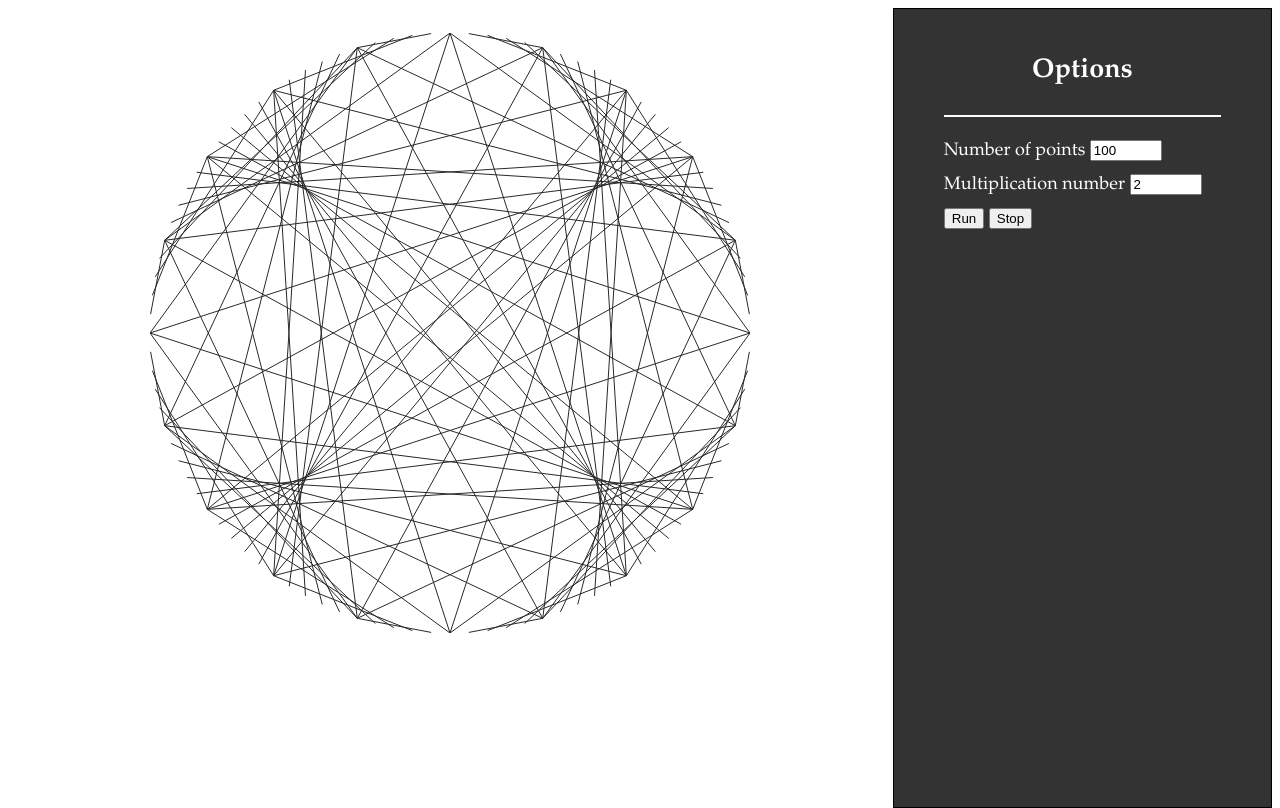
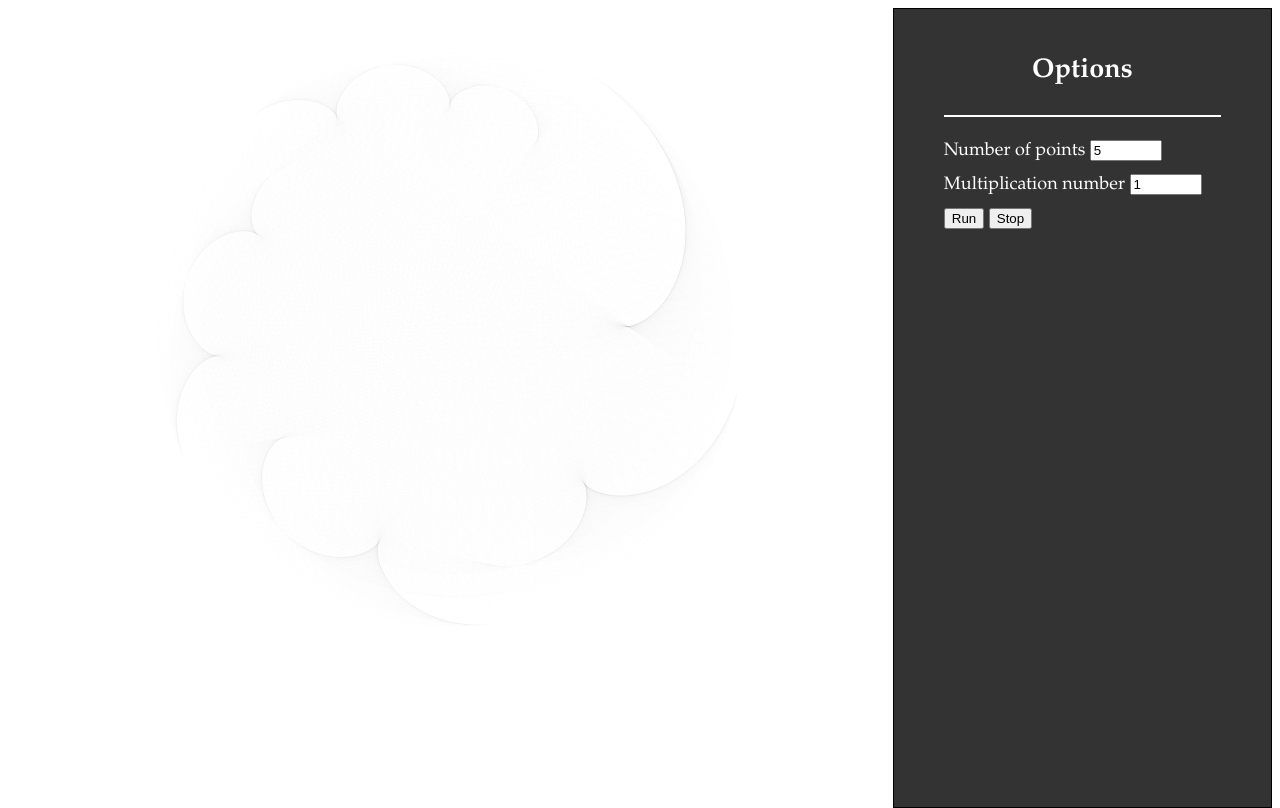
Before and after one commit to julienroland/multiplicationTableCanvas, a plain HTML site: page index.html in a window 1280 px wide. Drawn offline with Linux system fonts and the light colour scheme.

Commit message:
thinner stroke, persistence, colors and fluff

```diff
--- a/index.html
+++ b/index.html
@@ -61,11 +61,11 @@
       <div class="options-list">
         <div class="field">
           <label for="">Number of points</label>
-          <input type="number" class="js-numberOfPoints" min="1" max="1000" value="100">
+          <input type="number" class="js-numberOfPoints" min="1" max="5000" value="5">
         </div>
         <div class="field">
           <label for="">Multiplication number</label>
-          <input type="number" class="js-multiplicationNumber" min="1" max="1000" value="2">
+          <input type="number" class="js-multiplicationNumber" min="1" max="5000" value="1">
         </div>
         <div class="field">
           <input type="submit" value="Run">
--- a/script.js
+++ b/script.js
@@ -6,7 +6,7 @@
   var canvasHeight = canvas.height;
   var canvasX = canvas.offsetWidth;
   var canvasY = canvas.offsetHeight;
-  var strokeSize = 1;
+  var strokeSize = 0.015;
   var animationFrame;
 
   //Options
@@ -19,48 +19,46 @@
 
   var xBaseValue;
   var yBaseValue;
-  var iIncrement = 0.01;
+  var iIncrement = 0.008;
   var algorithm = function(n, k) {
-    var diameter = Math.min(canvasWidth, canvasHeight) / 2;
-    context.clearRect(0, 0, canvasWidth, canvasHeight);
-    context.strokeStyle = "rgb(40, 40, 40)";
-    context.fillStyle = "rgba(140, 40, 40, 1)";
+    var diameter = Math.min(canvasWidth, canvasHeight) / 2,
+        radialOffset = Math.sin(yBaseValue / 500) * 200,
+        diameterChange = Math.pow((Math.cos(yBaseValue / 4) + 2) / 3, 2);
+
+    var red = (yBaseValue * 10 % 255) | 0,
+      green = (yBaseValue * 20 % 255) | 0,
+      blue = (yBaseValue % 255) | 0;
+
+    context.strokeStyle = "rgba(" + red + ", " + green + ", " + blue + ", 0.9)";
     context.lineWidth = strokeSize;
     context.beginPath();
     for (var i = 0; i < n; i++) {
-      context.moveTo(canvasX / 2 + diameter * Math.cos(2 * i * (1 / n) * Math.PI), canvasY / 2 + diameter * Math.sin(2 * i * (1 / n) * Math.PI));
-      context.lineTo(canvasX / 2 + diameter * Math.cos(2 * i * k * (1 / n) * Math.PI), canvasY / 2 + diameter * Math.sin(2 * i * k * (1 / n) * Math.PI));
+      var rpos = i + radialOffset;
+      context.moveTo(canvasX / 2 + diameter * diameterChange * Math.cos(2 * rpos * (1 / n) * Math.PI), canvasY / 2 + diameter * diameterChange * Math.sin(2 * rpos * (1 / n) * Math.PI));
+      context.lineTo(canvasX / 2 + diameter * diameterChange * Math.cos(2 * rpos * k * (1 / n) * Math.PI), canvasY / 2 + diameter * diameterChange * Math.sin(2 * rpos * k * (1 / n) * Math.PI));
+      context.lineTo(canvasX / 2 + diameter * diameterChange * Math.cos(2 * (rpos + 0.01) * k * (1 / n) * Math.PI), canvasY / 2 + diameter * diameterChange * Math.sin(2 * (rpos + 0.01) * k * (1 / n) * Math.PI));
     }
     context.stroke();
-
-    // if (taillePoints > 0) { //on trace les n points si on veut qu'ils soient affichés
-    // for (var i = 0; i < n; i++) {
-    //   context.moveTo(canvasX / 2 + rayonEtoile * Math.cos(2 * i * (1 / n) * Math.PI) + taillePoints, canvasY / 2 + rayonEtoile * Math.sin(2 * i * (1 / n) * Math.PI));
-    //   context.arc(canvasX / 2 + rayonEtoile * Math.cos(2 * i * (1 / n) * Math.PI), canvasY / 2 + rayonEtoile * Math.sin(2 * i * (1 / n) * Math.PI), taillePoints, 0, 2 * Math.PI);
-    //   context.fill();
-    // }
-    // }
-
-  }
+  };
 
   var run = function() {
-
     algorithm(xBaseValue, yBaseValue); //100, 98
     yBaseValue += iIncrement;
-  }
+  };
 
   var activeOptions = function(e) {
     e.preventDefault();
     getOptions();
+    context.clearRect(0, 0, canvasWidth, canvasHeight);
     Animator.remove(animationFrame);
     animationFrame = Animator.add(run);
-  }
+  };
 
   var getOptions = function() {
     xBaseValue = parseInt(document.getElementsByClassName("js-numberOfPoints")[0].value);
     yBaseValue = parseInt(document.getElementsByClassName("js-multiplicationNumber")[0].value);
+  };
 
-  }
   var stopAnimation = function(e) {
     e.preventDefault();
     if (Animator.isRunning()) {
```
